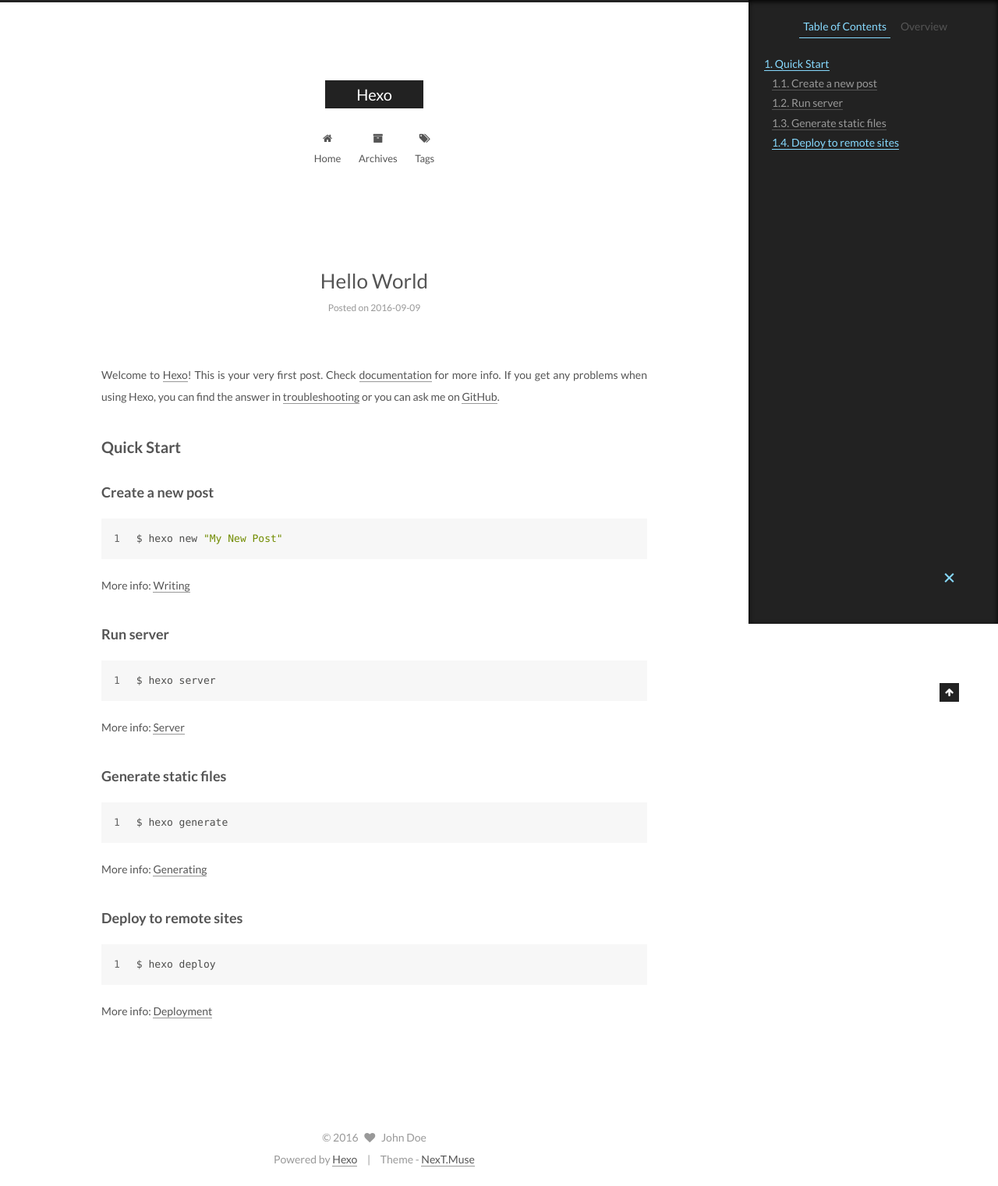
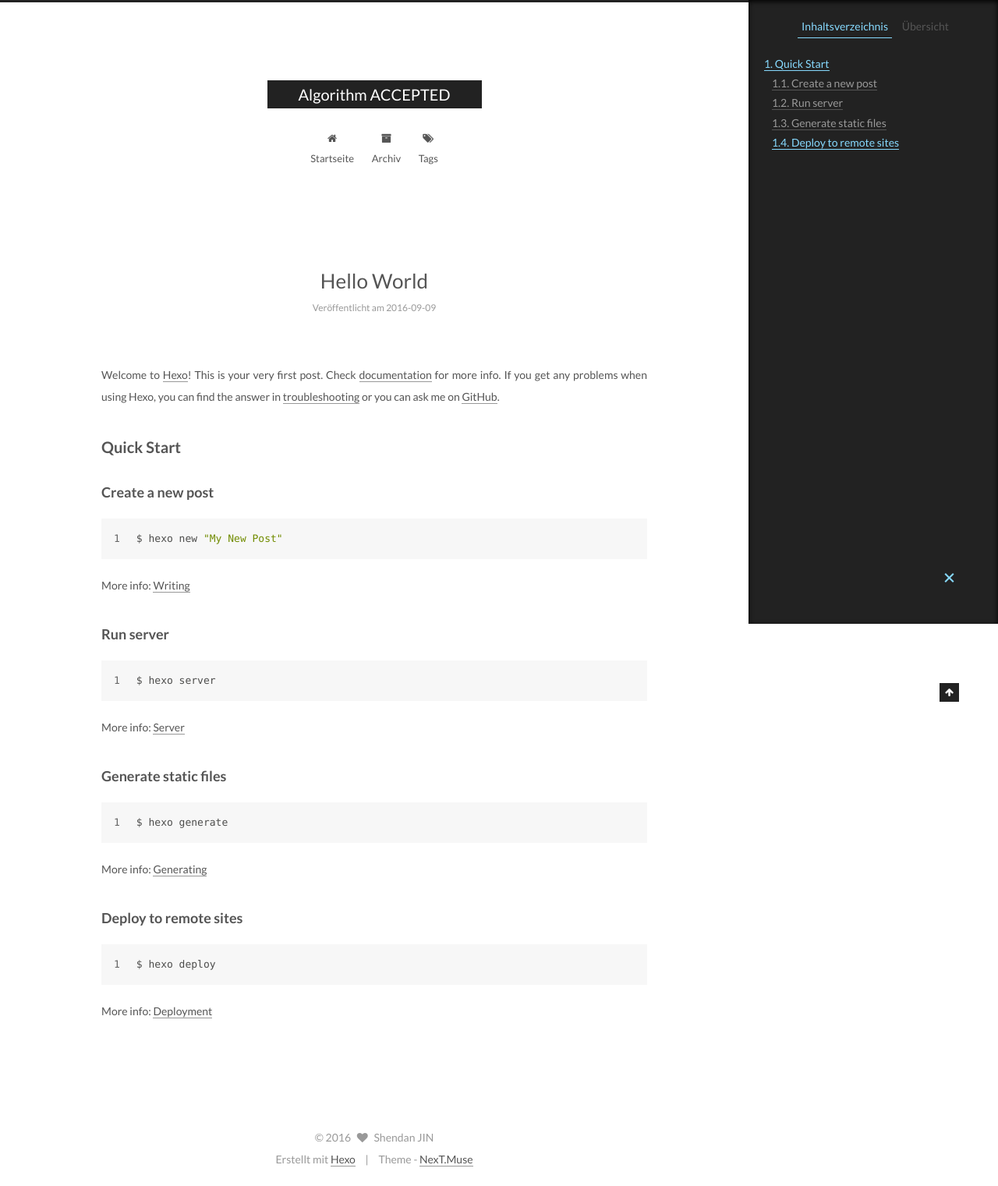
Before and after one commit to jinshendan/jinshendan.github.io, a plain HTML site: page 2016/09/09/hello-world/index.html in a window 1280 px wide. Shown: the whole page at 78% size. Drawn offline with Linux system fonts and the light colour scheme.

Commit message:
Site updated: 2016-09-09 01:32:18

```diff
--- a/2016/09/09/hello-world/index.html
+++ b/2016/09/09/hello-world/index.html
@@ -89,7 +89,7 @@
 <meta property="og:type" content="article">
 <meta property="og:title" content="Hello World">
 <meta property="og:url" content="http://jinshendan.github.com/2016/09/09/hello-world/index.html">
-<meta property="og:site_name" content="Hexo">
+<meta property="og:site_name" content="Algorithm ACCEPTED">
 <meta property="og:description" content="Welcome to Hexo! This is your very first post. Check documentation for more info. If you get any problems when using Hexo, you can find the answer in troubleshooting or you can ask me on GitHub.
 Quick">
 <meta property="og:updated_time" content="2016-09-08T22:16:02.000Z">
@@ -119,7 +119,7 @@
 
   <link rel="canonical" href="http://jinshendan.github.com/2016/09/09/hello-world/"/>
 
-  <title> Hello World | Hexo </title>
+  <title> Hello World | Algorithm ACCEPTED </title>
 </head>
 
 <body itemscope itemtype="http://schema.org/WebPage" lang="">
@@ -150,7 +150,7 @@
   <div class="custom-logo-site-title">
     <a href="/"  class="brand" rel="start">
       <span class="logo-line-before"><i></i></span>
-      <span class="site-title">Hexo</span>
+      <span class="site-title">Algorithm ACCEPTED</span>
       <span class="logo-line-after"><i></i></span>
     </a>
   </div>
@@ -177,7 +177,7 @@
 
               <i class="menu-item-icon fa fa-fw fa-home"></i> <br />
 
-            Home
+            Startseite
           </a>
         </li>
 
@@ -187,7 +187,7 @@
 
               <i class="menu-item-icon fa fa-fw fa-archive"></i> <br />
 
-            Archives
+            Archiv
           </a>
         </li>
 
@@ -250,7 +250,7 @@
             <span class="post-meta-item-icon">
               <i class="fa fa-calendar-o"></i>
             </span>
-            <span class="post-meta-item-text">Posted on</span>
+            <span class="post-meta-item-text">Veröffentlicht am</span>
             <time itemprop="dateCreated" datetime="2016-09-09T00:16:02+02:00" content="2016-09-09">
               2016-09-09
             </time>
@@ -354,10 +354,10 @@
 
         <ul class="sidebar-nav motion-element">
           <li class="sidebar-nav-toc sidebar-nav-active" data-target="post-toc-wrap" >
-            Table of Contents
+            Inhaltsverzeichnis
           </li>
           <li class="sidebar-nav-overview" data-target="site-overview">
-            Overview
+            Übersicht
           </li>
         </ul>
 
@@ -366,15 +366,15 @@
         <div class="site-author motion-element" itemprop="author" itemscope itemtype="http://schema.org/Person">
           <img class="site-author-image" itemprop="image"
                src="/images/avatar.gif"
-               alt="John Doe" />
-          <p class="site-author-name" itemprop="name">John Doe</p>
+               alt="Shendan JIN" />
+          <p class="site-author-name" itemprop="name">Shendan JIN</p>
           <p class="site-description motion-element" itemprop="description"></p>
         </div>
         <nav class="site-state motion-element">
           <div class="site-state-item site-state-posts">
             <a href="/archives">
               <span class="site-state-item-count">1</span>
-              <span class="site-state-item-name">posts</span>
+              <span class="site-state-item-name">Artikel</span>
             </a>
           </div>
 
@@ -428,11 +428,11 @@
   <span class="with-love">
     <i class="fa fa-heart"></i>
   </span>
-  <span class="author" itemprop="copyrightHolder">John Doe</span>
+  <span class="author" itemprop="copyrightHolder">Shendan JIN</span>
 </div>
 
 <div class="powered-by">
-  Powered by <a class="theme-link" href="https://hexo.io">Hexo</a>
+  Erstellt mit  <a class="theme-link" href="https://hexo.io">Hexo</a>
 </div>
 
 <div class="theme-info">
--- a/css/main.css
+++ b/css/main.css
@@ -1548,7 +1548,7 @@
   width: 4px;
   height: 4px;
   border-radius: 50%;
-  background: #094d9c;
+  background: #ebd7ff;
 }
 .links-of-blogroll {
   font-size: 13px;
```
Also changed, not shown: archives/2016/09/index.html (+13 -13 lines), archives/2016/index.html (+13 -13 lines), archives/index.html (+13 -13 lines), index.html (+13 -13 lines).
